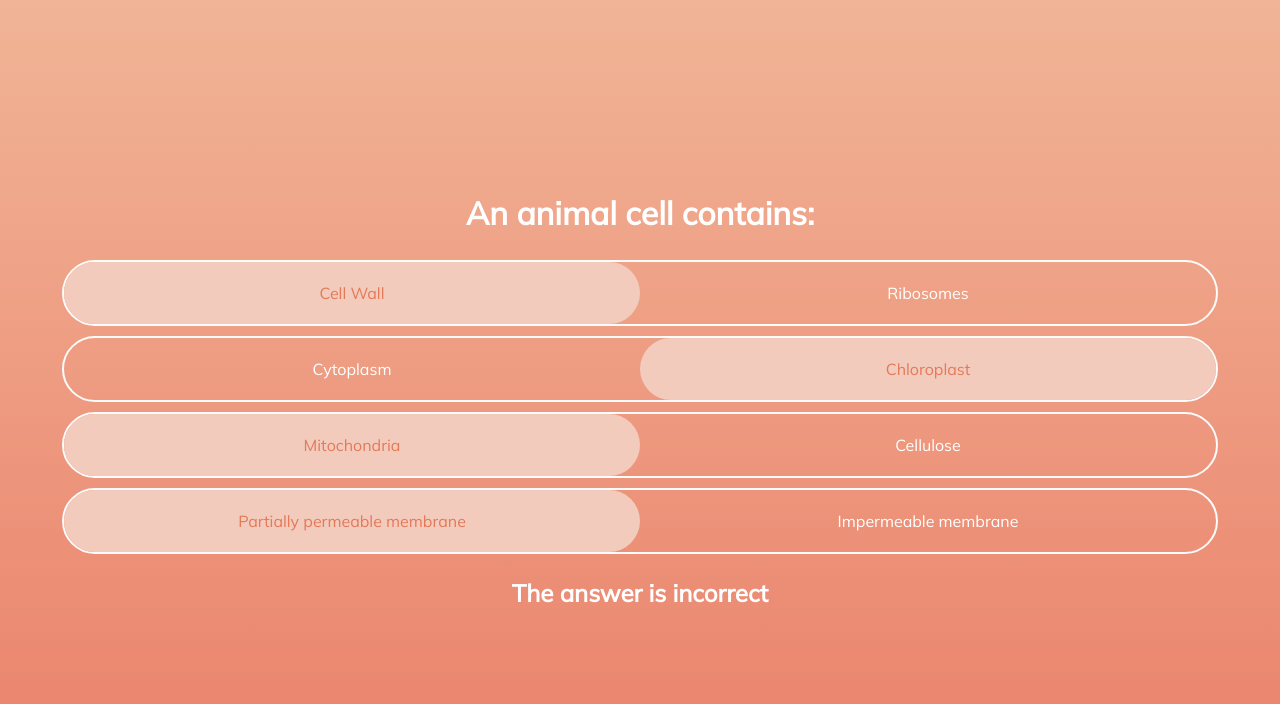
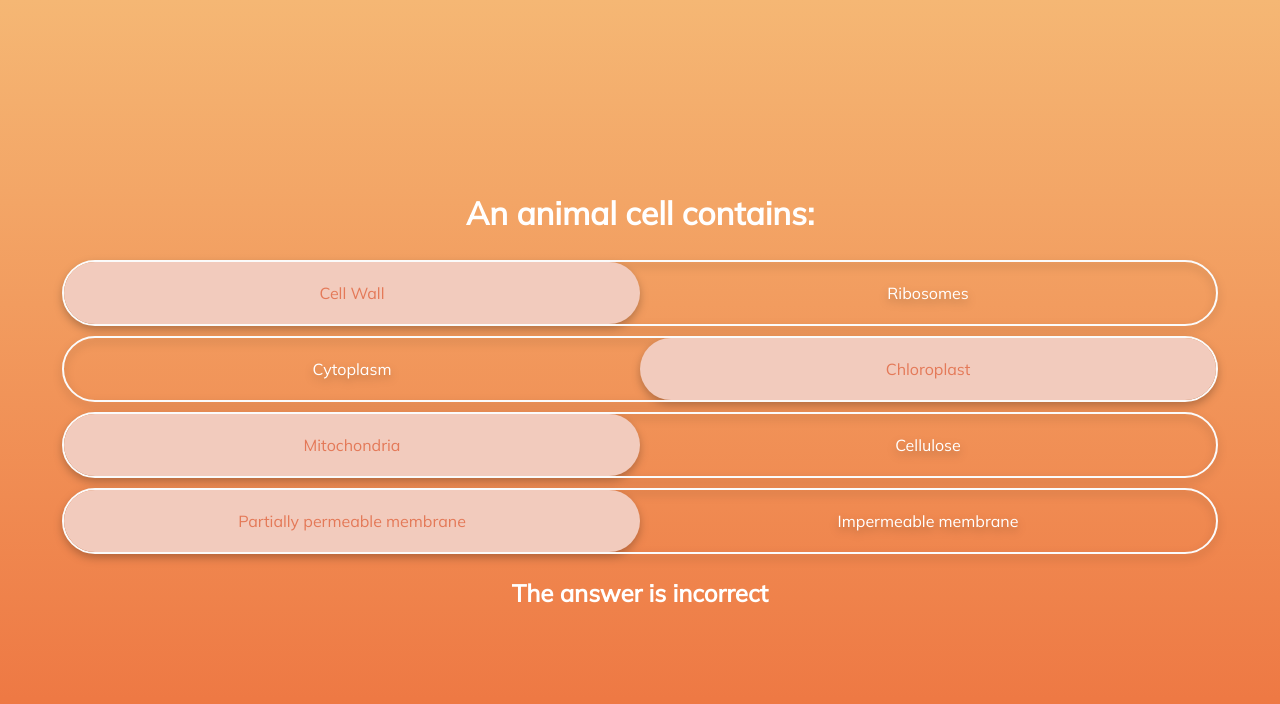
Before and after one commit to MCompton96/toggles, a React (Create React App) app: page / in a window 1280 px wide. Shown: the top 704 px of the page. Built offline with nearby package versions, Linux system fonts and the light colour scheme.

Commit message:
Added color background logic

```diff
--- a/src/App.tsx
+++ b/src/App.tsx
@@ -6,7 +6,10 @@ import Toggles from './Components/Toggles/Toggles';
 const App: React.FC = () => {
   return (
     <div className="App">
-      <Toggles toggles={fakeToggles}/>
+      <Toggles
+        toggles={fakeToggles}
+        question='An animal cell contains'
+      />
     </div>
   );
 }
--- /dev/null
+++ b/src/Common/Data/color-data.ts
@@ -0,0 +1,25 @@
+import { IColorRgb } from "../Interfaces/IColorRgb";
+
+export const bottomStartColor: IColorRgb = {
+    red: 241,
+    green: 180,
+    blue: 150
+};
+
+export const topStartColor: IColorRgb = {
+    red: 234,
+    green: 128,
+    blue: 108
+};
+
+export const bottomEndColor: IColorRgb = {
+    red: 246,
+    green: 184,
+    blue: 104
+};
+
+export const topEndColor: IColorRgb = {
+    red: 238,
+    green: 107,
+    blue: 45
+};
--- /dev/null
+++ b/src/Common/Helpers/color-helpers.ts
@@ -0,0 +1,35 @@
+import { IColorRgb } from "../Interfaces/IColorRgb";
+
+export const calcRbgBackground = (
+    startColor: IColorRgb,
+    endColor: IColorRgb,
+    noQuestions: number,
+    correct: number
+    ): string => {
+        const gradient = calcRgbGradient(startColor, endColor, noQuestions);
+        const step = gradient[correct];
+
+        return `rgb(${step.red}, ${step.green}, ${step.blue})`;
+}
+
+const calcRgbGradient = (startColor: IColorRgb, endColor: IColorRgb, steps: number): IColorRgb[] => {
+    const rdiff = (startColor.red - endColor.red) / steps;
+    const gdiff = (startColor.green - endColor.green) / steps;
+    const bdiff = (startColor.blue - endColor.blue) / steps;
+
+    const rbgArr: IColorRgb[] = [];
+    let i = 1;
+
+    while (i < (steps + 1)) {
+        let newRgb: IColorRgb = {
+            red: Math.round(startColor.red - rdiff * i),
+            green: Math.round(startColor.green - gdiff * i),
+            blue: Math.round(startColor.blue - bdiff * i)
+        };
+
+        rbgArr.push(newRgb);
+        i++;
+    }
+
+    return rbgArr;
+}
--- /dev/null
+++ b/src/Common/Interfaces/IColorRgb.ts
@@ -0,0 +1,7 @@
+export interface IColorRgb {
+    red: number;
+    green: number;
+    blue: number;
+}
+
+export type RGB = [number, number, number];
--- a/src/Components/Toggle/Toggle.module.css
+++ b/src/Components/Toggle/Toggle.module.css
@@ -7,6 +7,7 @@
     flex-direction: row;
     justify-content: space-between;
     width: 90%;
+    filter: drop-shadow(0px 4px 4px rgba(0, 0, 0, 0.25));
 }
 
 .oneBorder {
--- a/src/Components/Toggles/Toggles.module.css
+++ b/src/Components/Toggles/Toggles.module.css
@@ -7,7 +7,7 @@
     justify-content: center;
 }
 
-.one {
+/* .one {
     background: linear-gradient(180deg, #F1B496 0%, #EA806A 100%);
 }
 
@@ -17,7 +17,7 @@
 
 .three {
     background: linear-gradient(180deg, #76E0C2 0%, #59CADA 100%);
-}
+} */
 
 .text {
     color: #FFFFFF;
--- a/src/Components/Toggles/Toggles.tsx
+++ b/src/Components/Toggles/Toggles.tsx
@@ -1,15 +1,15 @@
 import React, { useState } from 'react';
-import { connect, useDispatch, useSelector } from 'react-redux';
-import { bindActionCreators } from 'redux';
 import { IToggle, IToggleOption } from '../../Common/Interfaces/IToggle';
-import { TogglesState } from '../../Redux/Reducers/toggle.reducer';
-import * as actions from '../../Redux/Actions/toggleActions';
-import Toggle from '../Toggle/Toggle';
 import styles from './Toggles.module.css';
 import { addUniqueIdToToggles, calculateCorrectAnswers } from '../../Common/Helpers/state-helpers';
+import Toggle from '../Toggle/Toggle';
+import { IColorRgb } from '../../Common/Interfaces/IColorRgb';
+import { calcRbgBackground } from '../../Common/Helpers/color-helpers';
+import { bottomEndColor, bottomStartColor, topEndColor, topStartColor } from '../../Common/Data/color-data';
 
 interface TogglesProps {
     toggles: IToggle[];
+    question: string;
 }
 
 const Toggles: React.FC<TogglesProps> = props => {
@@ -43,9 +43,15 @@ const Toggles: React.FC<TogglesProps> = props => {
         }
     }
 
+    const bottomRgb = calcRbgBackground(bottomStartColor, bottomEndColor, toggles.length, correct);
+    const topRgb = calcRbgBackground(topStartColor, topEndColor, toggles.length, correct);
+
     return (
-            <div className={`${styles.container} ${styles[calcBackground()]}`}>
-                <h1 className={styles.text}>An animal cell contains:</h1>
+            <div className={`${styles.container} ${styles[calcBackground()]}`}
+             style={{
+                 background: `linear-gradient(180deg, ${bottomRgb} 0%, ${topRgb} 100%)`
+             }}>
+                <h1 className={styles.text}>{props.question}:</h1>
                 {toggles.map((toggle, i) => (
                     <Toggle
                         key={i}
@@ -59,14 +65,4 @@ const Toggles: React.FC<TogglesProps> = props => {
     )
 };
 
-export default connect(
-    state => ({ togglesState: state }),
-    dispatch =>
-        bindActionCreators(
-            {
-                setTogglesWithDispatch: actions.setToggles,
-                changeToggleWithDispatch: actions.changeToggle
-            },
-            dispatch
-        )
-)(Toggles);
+export default Toggles;
```
